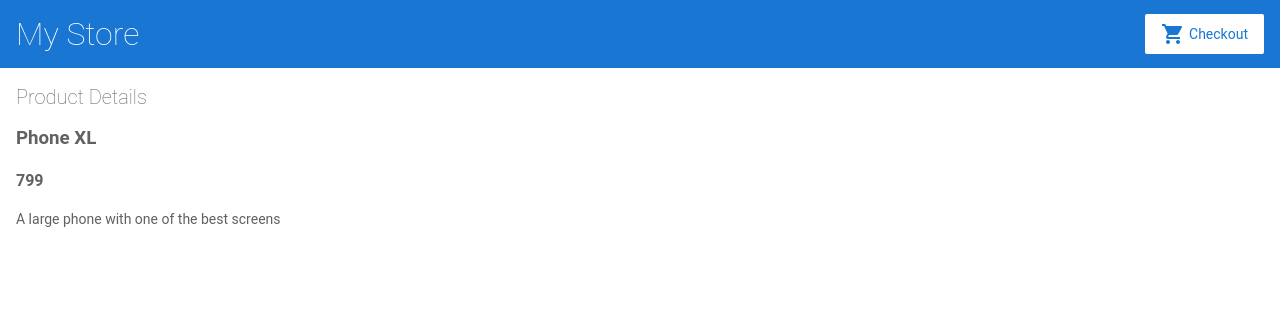
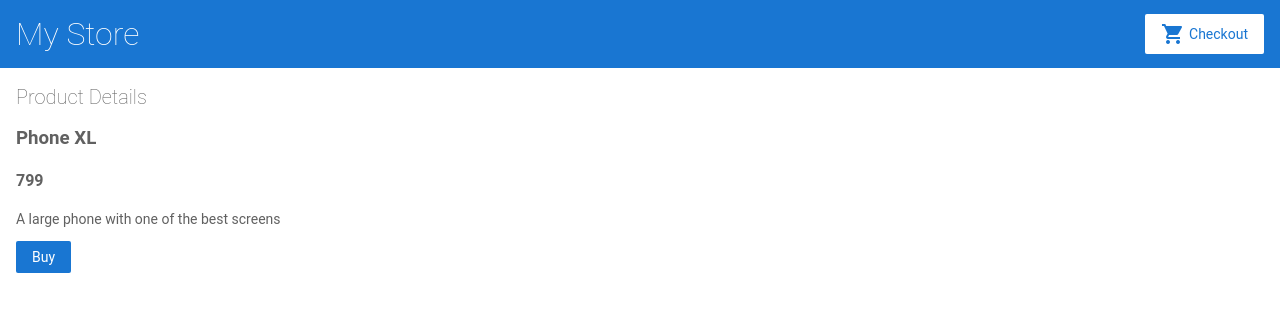
Before and after one commit to Safwaniw/angular-ljp4im-Tour_of_Heros-, an Angular app: page /products/0 in a window 1280 px wide. Shown: the top 312 px of the page. Built offline with nearby package versions, Linux system fonts and the light colour scheme.

Commit message:
Add Buy button and bind click()

```diff
--- a/src/app/product-details/product-details.component.html
+++ b/src/app/product-details/product-details.component.html
@@ -1,9 +1,9 @@
-
-<h2>Product Details</h2>
+<h2>
+	Product Details</h2>
 
 <div *ngIf="product">
 	<h3>{{product.name}}</h3>
 	<h4>{{product.price}}</h4>
 	<p>{{product.description}}</p>
-
+	<button (click)="addToCart(product)">Buy</button>
 </div>
```
